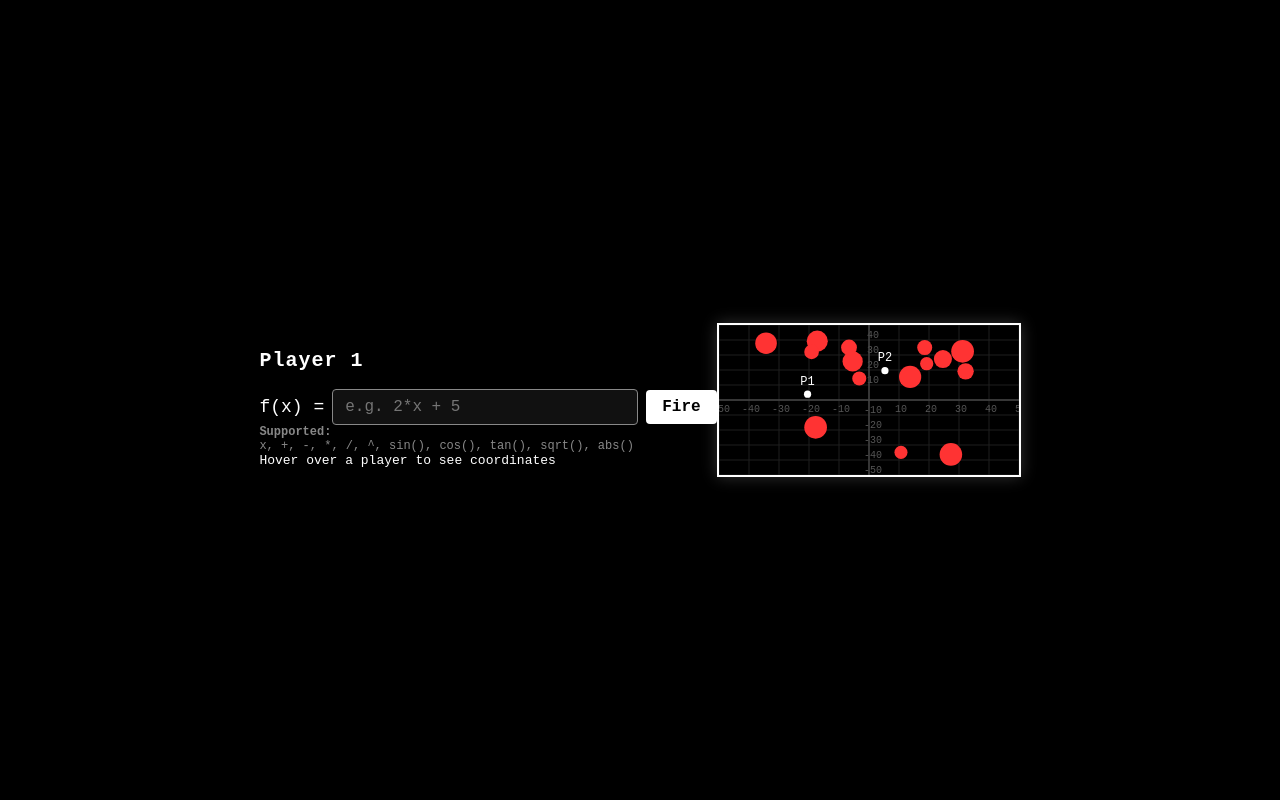
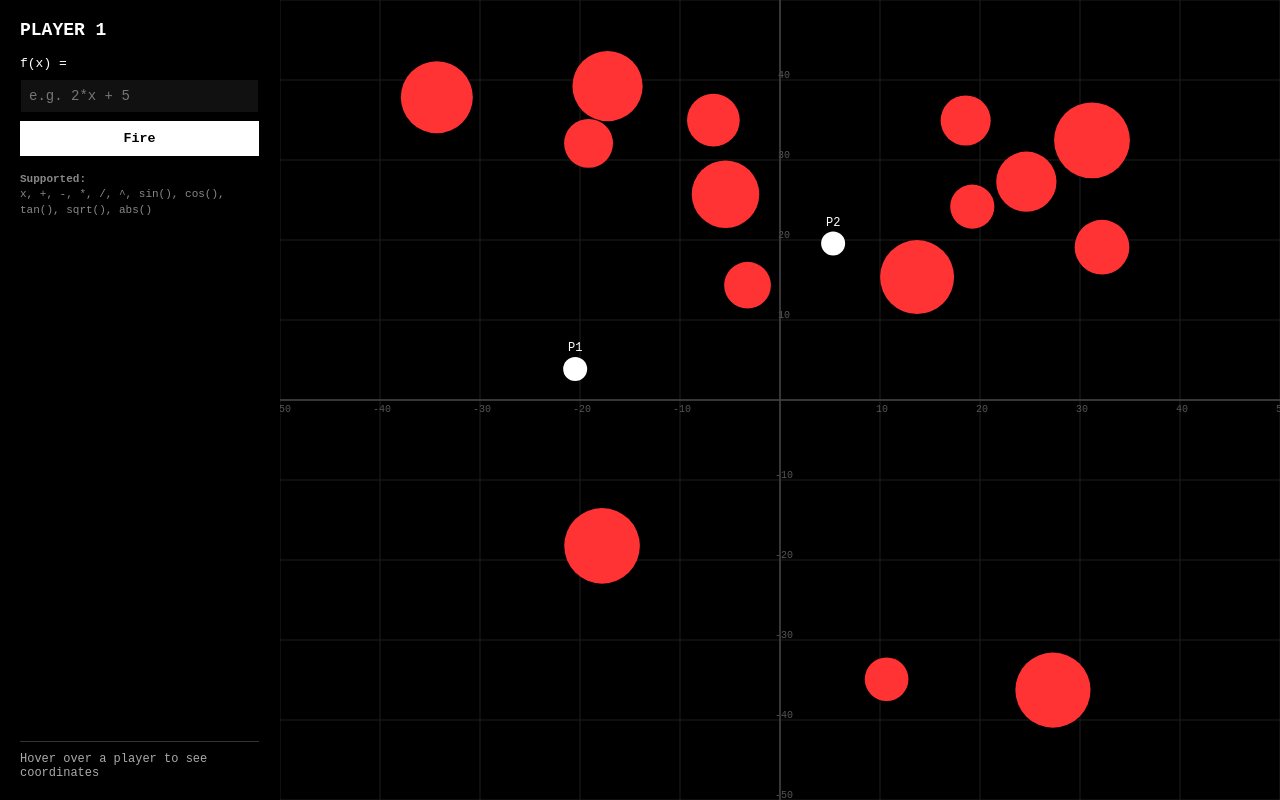
Before and after one commit to riddlewaffles/Linear-Duel, a plain HTML site: page index.html in a window 1280 px wide. Drawn offline with Linux system fonts and the light colour scheme.

Commit message:
Refactor CSS styles for improved layout and design

```diff
--- a/style.css
+++ b/style.css
@@ -1,85 +1,87 @@
+* {
+    box-sizing: border-box;
+    margin: 0;
+    padding: 0;
+}
+
 body {
-    background-color: #000000;
-    color: #ffffff;
+    background-color: #000;
+    color: #fff;
     font-family: monospace;
     display: flex;
-    justify-content: center;
-    align-items: center;
-    min-height: 100vh;
-    margin: 0;
+    height: 100vh;
+    overflow: hidden;
 }
 
-#game-container {
+#sidebar {
+    width: 280px;
+    background: #000;
+    border-right: 1px solid #000000;
+    padding: 20px;
     display: flex;
     flex-direction: column;
-    align-items: center;
     gap: 16px;
+    z-index: 10;
 }
 
 #turn-indicator {
-    font-size: 20px;
-    font-weight: bold;
-    letter-spacing: 1px;
-}
-
-canvas {
-    border: 2px solid #ffffff;
-    background-color: #000000;
-    box-shadow: 0 0 15px rgba(255, 255, 255, 0.2);
-}
-
-#controls {
-    display: flex;
-    flex-direction: column;
-    align-items: center;
-    gap: 8px;
-    width: 100%;
+    font-size: 18px;
+    text-transform: uppercase;
 }
 
 .input-group {
     display: flex;
-    align-items: center;
+    flex-direction: column;
     gap: 8px;
-    font-size: 18px;
 }
 
 input[type="text"] {
-    background-color: #111111;
-    color: #ffffff;
-    border: 1px solid #ffffff;
-    padding: 8px 12px;
+    background: #111;
+    color: #fff;
+    border: 1px solid #000000;
+    padding: 8px;
     font-family: monospace;
-    font-size: 16px;
-    width: 280px;
-    border-radius: 4px;
-}
-
-input[type="text"]:focus {
+    font-size: 14px;
     outline: none;
-    border-color: #888888;
 }
 
 button {
-    background-color: #ffffff;
-    color: #000000;
+    background: #fff;
+    color: #000;
     border: none;
-    padding: 8px 16px;
+    padding: 10px;
     font-family: monospace;
-    font-size: 16px;
     font-weight: bold;
     cursor: pointer;
-    border-radius: 4px;
 }
 
 button:hover {
-    background-color: #cccccc;
+    background: #ccc;
 }
 
 .hint {
-    font-size: 12px;
-    color: #888888;
+    font-size: 11px;
+    color: #888;
+    line-height: 1.4;
 }
 
-a:active{
-    color: #fe7b00;
+.coord-display {
+    margin-top: auto;
+    font-size: 12px;
+    color: #aaa;
+    border-top: 1px solid #333;
+    padding-top: 10px;
 }
+
+#game-container {
+    flex: 1;
+    position: relative;
+    height: 100vh;
+}
+
+canvas {
+    display: block;
+    width: 100%;
+    height: 100%;
+    background-color: #000;
+}
```
